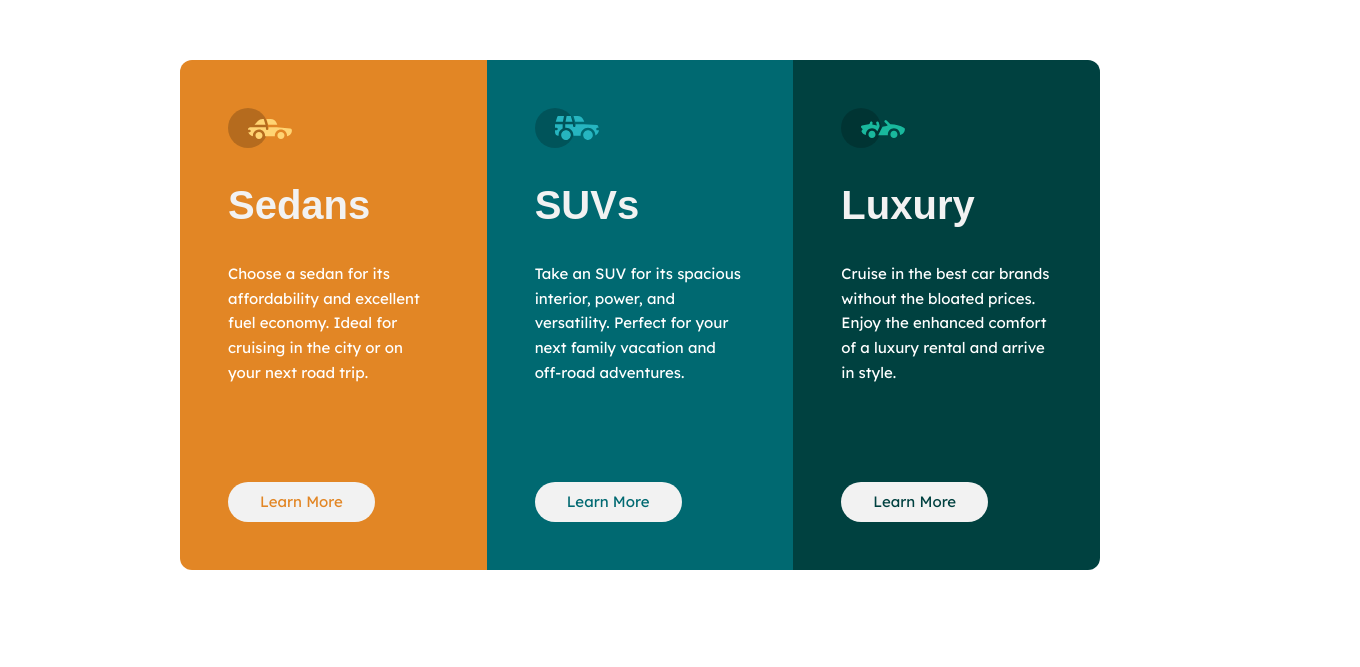
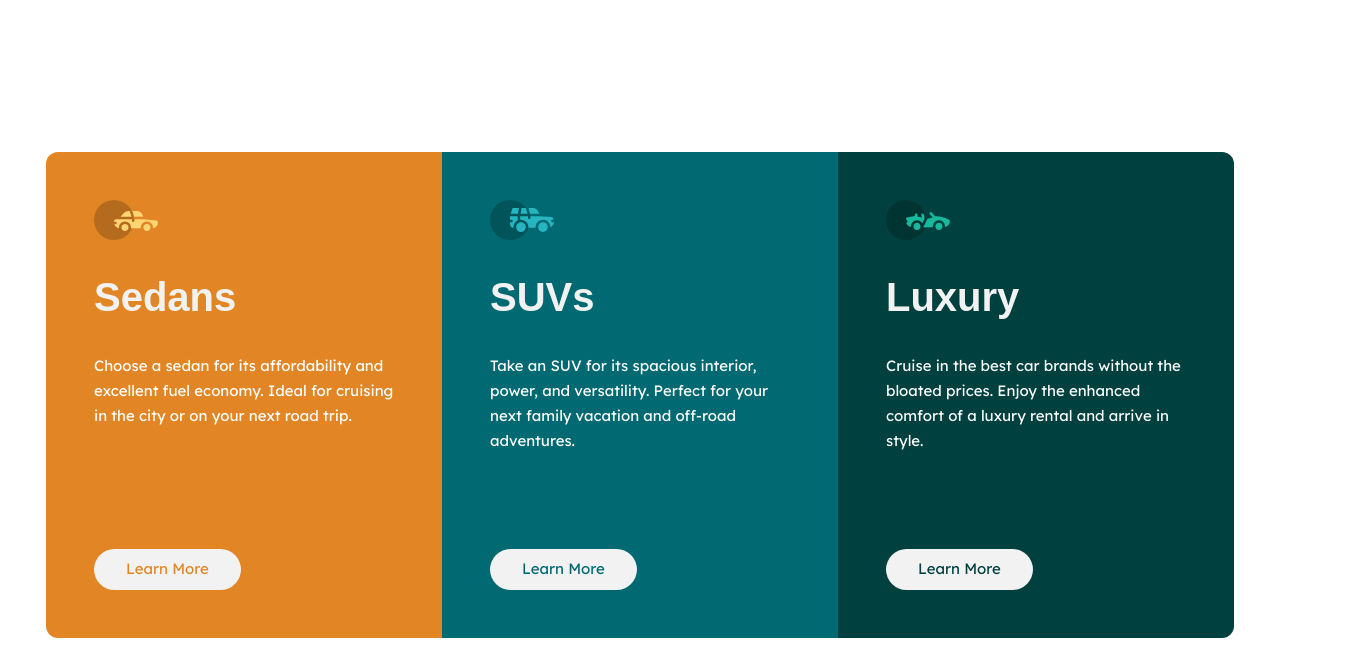
Before and after one commit to JoeWebDevelopment/3-column-preview-card-component-main, a plain HTML site: page index.html in a window 1280 px wide. Shown: the part 133-800 px from the top of the page, 1360 px wide, since content can reach past the window. Drawn offline with Linux system fonts and the light colour scheme; a web font is replaced by a local one.

Commit message:
added some changes that fixed top being cut off on smaller screen sizes.

```diff
--- a/style.css
+++ b/style.css
@@ -413,7 +413,31 @@ template {
 
     }
 
-    .card-text{
+
+
+}
+
+body{
+    min-height: 100dvh;
+    min-width: 100vw;
+    display: flex;
+    flex-direction: column;
+    justify-content: center;
+    align-items: center;
+
+}
+
+
+main{
+    min-height: 100vh;
+    min-width: 100vw;
+    display: flex;
+    flex-direction: column;
+    justify-content: center;
+    align-items: center;
+}
+
+ .card-text{
         font-family: var(--ff-body);
         font-size: 15px;
         line-height: 165%;
@@ -423,7 +447,6 @@ template {
         margin: 0;
     }
 
-}
 
 
 .card-info{
@@ -435,25 +458,21 @@ template {
 }
 
 
-body{
-    min-height: 100vh;
-    min-width: 100vw;
+body {
+  min-height: 100vh;
+  display: grid;
+  place-content: center;
 }
 
-main{
-    min-height: 100vh;
-    min-width: 100vw;
-    display: flex;
-    flex-direction: column;
-    justify-content: center;
-    align-items: center;
-    margin-bottom: 7.5rem;
+main {
+  height: 100%;
+  margin: 5rem;
 }
+
 
 .three-card-container{
     display: grid;
     grid-template-columns: 1fr 1fr 1fr;
-    max-width: 920px;
     max-height: 500px;
     border-radius: 12px;
 
@@ -467,6 +486,7 @@ main{
 
      @media(max-width: 600px){
         max-width: 327px;
+        max-height: 50%;
      }
 
 }
@@ -481,6 +501,7 @@ main{
     color: var(--primary-clr);
     padding: 3rem;
     border-radius: 12px 0px 0px 12px;
+    max-width: 300px;
 
 
 
```
Also changed, not shown: index.html (+5 -1 lines).
